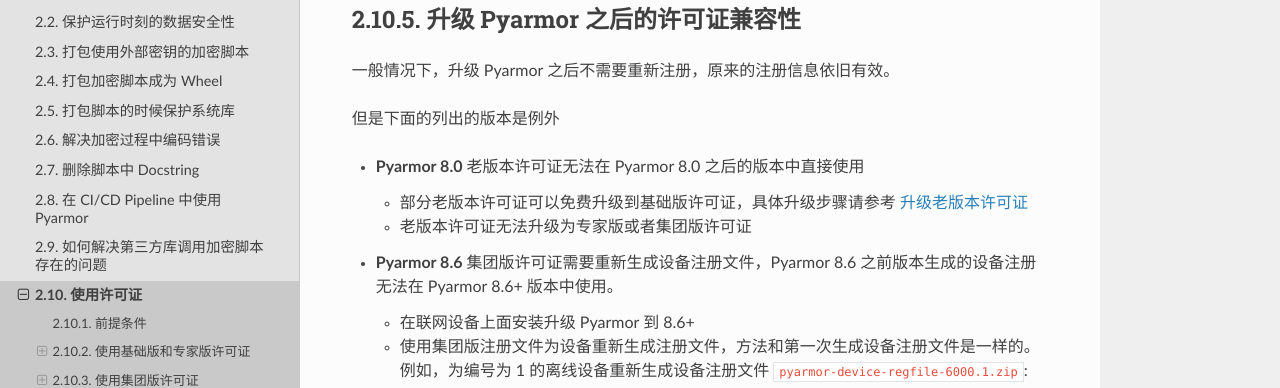
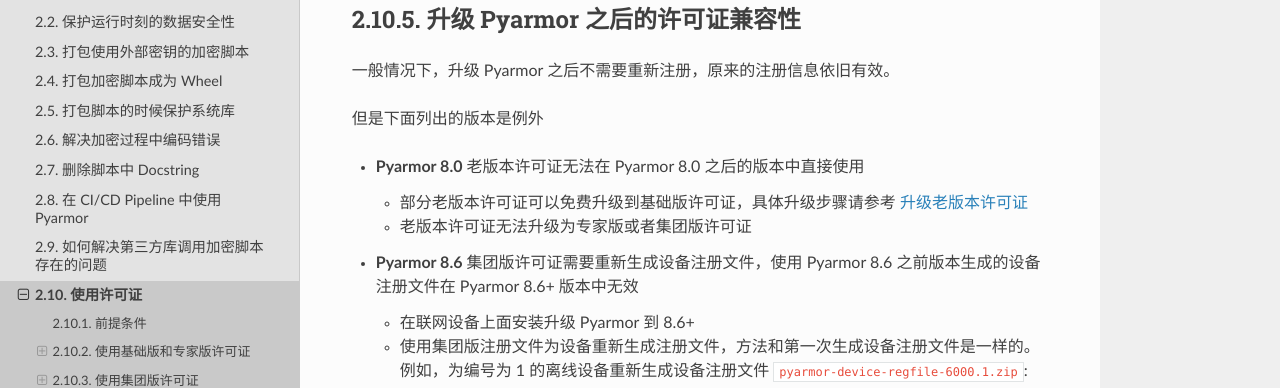
Before and after one commit to dashingsoft/pyarmor-docs-zh, a Sphinx documentation site: the page built from docs/how-to/register.rst, in a window 1280 px wide and 900 px high, scrolled down 9978 px. Shown: the part 214-602 px from the top of the window. Built offline with Sphinx 7.4.7 and the Read the Docs theme 2.0.0, drawn with Linux system fonts in a browser that asks for light colours.

Commit message:
Refine doc

```diff
--- a/docs/how-to/register.rst
+++ b/docs/how-to/register.rst
@@ -382,14 +382,14 @@
 
 一般情况下，升级 Pyarmor 之后不需要重新注册，原来的注册信息依旧有效。
 
-但是下面的列出的版本是例外
+但是下面列出的版本是例外
 
 - **Pyarmor 8.0** 老版本许可证无法在 Pyarmor 8.0 之后的版本中直接使用
 
   - 部分老版本许可证可以免费升级到基础版许可证，具体升级步骤请参考 :ref:`upgrading old license`
   - 老版本许可证无法升级为专家版或者集团版许可证
 
-- **Pyarmor 8.6** 集团版许可证需要重新生成设备注册文件，Pyarmor 8.6 之前版本生成的设备注册无法在 Pyarmor 8.6+ 版本中使用。
+- **Pyarmor 8.6** 集团版许可证需要重新生成设备注册文件，使用 Pyarmor 8.6 之前版本生成的设备注册文件在 Pyarmor 8.6+ 版本中无效
 
   - 在联网设备上面安装升级 Pyarmor 到 8.6+
   - 使用集团版注册文件为设备重新生成注册文件，方法和第一次生成设备注册文件是一样的。例如，为编号为 1 的离线设备重新生成设备注册文件 ``pyarmor-device-regfile-6000.1.zip``::
```
